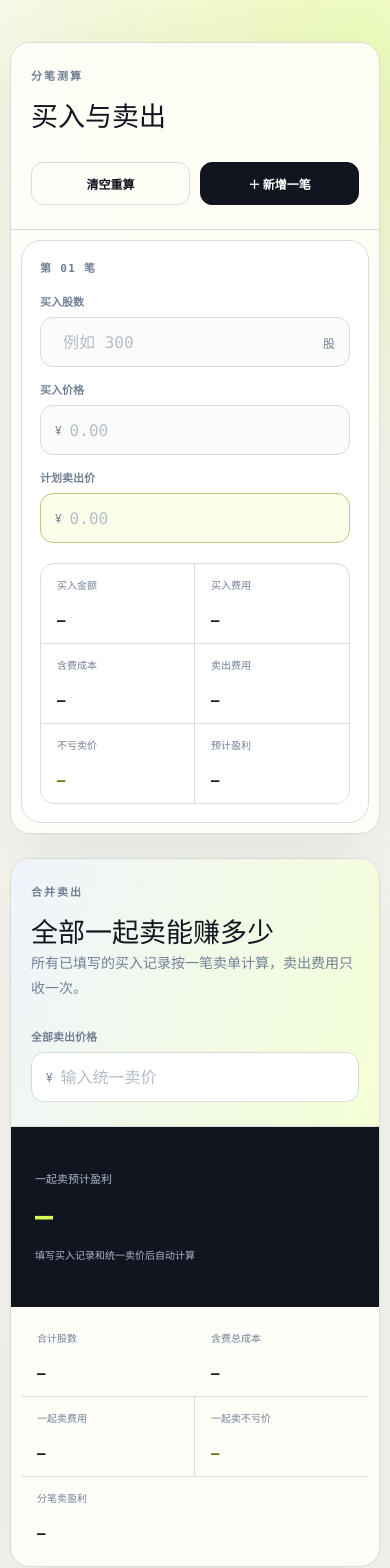
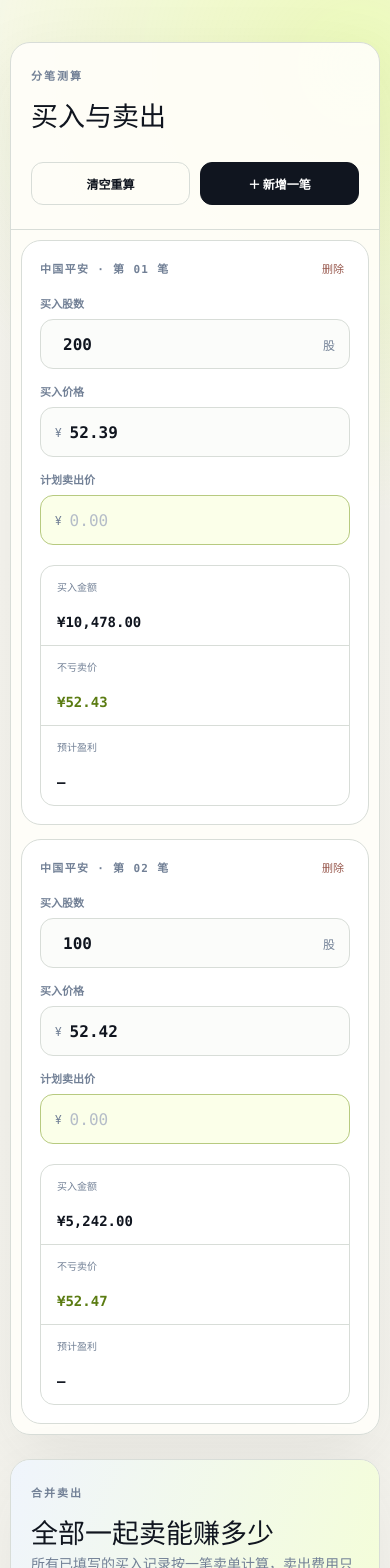
Before and after one commit to ai-stock-cn/private-stock-ledger-web, a Next.js app: page / in a window 390 px wide. Shown: the top 1568 px of the page. Built offline with nearby package versions, Linux system fonts and the light colour scheme.

Commit message:
Prefill Ping An trade lots

```diff
--- a/app/PortfolioCalculator.tsx
+++ b/app/PortfolioCalculator.tsx
@@ -10,6 +10,7 @@ import {
 
 type TradeInput = {
   id: string;
+  stockName?: string;
   shares: string;
   buyPrice: string;
   sellPrice: string;
@@ -23,12 +24,22 @@ const FIXED_RATES: AShareFeeRates = {
   priceTick: 0.01,
 };
 
-const INITIAL_TRADE: TradeInput = {
-  id: "trade-1",
-  shares: "",
-  buyPrice: "",
-  sellPrice: "",
-};
+const INITIAL_TRADES: TradeInput[] = [
+  {
+    id: "ping-an-1",
+    stockName: "中国平安",
+    shares: "200",
+    buyPrice: "52.39",
+    sellPrice: "",
+  },
+  {
+    id: "ping-an-2",
+    stockName: "中国平安",
+    shares: "100",
+    buyPrice: "52.42",
+    sellPrice: "",
+  },
+];
 
 const money = new Intl.NumberFormat("zh-CN", {
   minimumFractionDigits: 2,
@@ -41,7 +52,7 @@ const price = new Intl.NumberFormat("zh-CN", {
 const integer = new Intl.NumberFormat("zh-CN", { maximumFractionDigits: 0 });
 
 export default function PortfolioCalculator() {
-  const [trades, setTrades] = useState<TradeInput[]>([INITIAL_TRADE]);
+  const [trades, setTrades] = useState<TradeInput[]>(() => initialTrades());
   const [combinedSellPrice, setCombinedSellPrice] = useState("");
 
   const calculations = useMemo(() => trades.map((trade) => {
@@ -65,6 +76,7 @@ export default function PortfolioCalculator() {
     const validRows = calculations.filter((item) => item.buy);
     const totalShares = validRows.reduce((sum, item) => sum + item.shares, 0);
     const totalCost = validRows.reduce((sum, item) => sum + (item.buy?.totalCost ?? 0), 0);
+    const totalBuyAmount = validRows.reduce((sum, item) => sum + (item.buy?.grossAmount ?? 0), 0);
     const targetPrice = positiveNumber(combinedSellPrice);
     const sale = totalShares && totalCost && targetPrice
       ? calculateProfitAtPrice(totalShares, totalCost, targetPrice, FIXED_RATES)
@@ -81,6 +93,7 @@ export default function PortfolioCalculator() {
     return {
       totalShares,
       totalCost,
+      totalBuyAmount,
       targetPrice,
       sale,
       minimum,
@@ -89,7 +102,7 @@ export default function PortfolioCalculator() {
     };
   }, [calculations, combinedSellPrice]);
 
-  function updateTrade(id: string, field: keyof Omit<TradeInput, "id">, value: string) {
+  function updateTrade(id: string, field: "shares" | "buyPrice" | "sellPrice", value: string) {
     setTrades((current) => current.map((trade) => (
       trade.id === id ? { ...trade, [field]: value } : trade
     )));
@@ -105,12 +118,12 @@ export default function PortfolioCalculator() {
   function removeTrade(id: string) {
     setTrades((current) => {
       const next = current.filter((trade) => trade.id !== id);
-      return next.length ? next : [{ ...INITIAL_TRADE, id: createId() }];
+      return next.length ? next : [{ id: createId(), shares: "", buyPrice: "", sellPrice: "" }];
     });
   }
 
   function resetCalculator() {
-    setTrades([{ ...INITIAL_TRADE }]);
+    setTrades(initialTrades());
     setCombinedSellPrice("");
   }
 
@@ -132,7 +145,7 @@ export default function PortfolioCalculator() {
           {calculations.map(({ trade, buy, sale, minimum }, index) => (
             <article className="trade-card" key={trade.id}>
               <div className="trade-title">
-                <span>第 {String(index + 1).padStart(2, "0")} 笔</span>
+                <span>{trade.stockName ? `${trade.stockName} · ` : ""}第 {String(index + 1).padStart(2, "0")} 笔</span>
                 {trades.length > 1 ? (
                   <button type="button" onClick={() => removeTrade(trade.id)} aria-label={`删除第 ${index + 1} 笔`}>
                     删除
@@ -190,9 +203,6 @@ export default function PortfolioCalculator() {
 
               <div className="result-grid">
                 <ResultItem label="买入金额" value={buy ? `¥${money.format(buy.grossAmount)}` : "—"} />
-                <ResultItem label="买入费用" value={buy ? `¥${money.format(buy.totalFees)}` : "—"} />
-                <ResultItem label="含费成本" value={buy ? `¥${money.format(buy.totalCost)}` : "—"} />
-                <ResultItem label="卖出费用" value={sale ? `¥${money.format(sale.totalFees)}` : "—"} />
                 <ResultItem
                   label="不亏卖价"
                   value={minimum ? `¥${price.format(minimum.minimumProfitPrice)}` : "—"}
@@ -247,8 +257,7 @@ export default function PortfolioCalculator() {
           </div>
           <div className="combined-details">
             <ResultItem label="合计股数" value={combined.totalShares ? `${integer.format(combined.totalShares)} 股` : "—"} />
-            <ResultItem label="含费总成本" value={combined.totalCost ? `¥${money.format(combined.totalCost)}` : "—"} />
-            <ResultItem label="一起卖费用" value={combined.sale ? `¥${money.format(combined.sale.totalFees)}` : "—"} />
+            <ResultItem label="总买入金额" value={combined.totalBuyAmount ? `¥${money.format(combined.totalBuyAmount)}` : "—"} />
             <ResultItem
               label="一起卖不亏价"
               value={combined.minimum ? `¥${price.format(combined.minimum.minimumProfitPrice)}` : "—"}
@@ -264,7 +273,7 @@ export default function PortfolioCalculator() {
       </section>
 
       <footer>
-        计算口径：买入含佣金与过户费；卖出含佣金、过户费与印花税。结果用于交易计划参考，请以券商最终交割单为准。
+        买卖费用已按内置费率自动计入，结果用于交易计划参考，请以券商最终交割单为准。
       </footer>
     </main>
   );
@@ -307,3 +316,7 @@ function createId() {
     ? crypto.randomUUID()
     : `trade-${Date.now()}-${Math.random().toString(16).slice(2)}`;
 }
+
+function initialTrades() {
+  return INITIAL_TRADES.map((trade) => ({ ...trade }));
+}
--- a/app/globals.css
+++ b/app/globals.css
@@ -228,7 +228,7 @@ label > span {
 
 .result-grid {
   display: grid;
-  grid-template-columns: repeat(6, minmax(0, 1fr));
+  grid-template-columns: repeat(3, minmax(0, 1fr));
   margin-top: 20px;
   border: 1px solid var(--line);
   border-radius: 14px;
@@ -357,18 +357,6 @@ footer {
     grid-template-columns: 1fr;
   }
 
-  .result-grid {
-    grid-template-columns: repeat(3, minmax(0, 1fr));
-  }
-
-  .result-item:nth-child(3) {
-    border-right: 0;
-  }
-
-  .result-item:nth-child(-n + 3) {
-    border-bottom: 1px solid var(--line);
-  }
-
   .combined-results {
     grid-template-columns: 1fr;
   }
@@ -414,20 +402,16 @@ footer {
   }
 
   .result-grid {
-    grid-template-columns: repeat(2, minmax(0, 1fr));
+    grid-template-columns: 1fr;
   }
 
   .result-item,
   .result-item:nth-child(3) {
-    border-right: 1px solid var(--line);
+    border-right: 0;
     border-bottom: 1px solid var(--line);
   }
 
-  .result-item:nth-child(even) {
-    border-right: 0;
-  }
-
-  .result-item:nth-last-child(-n + 2) {
+  .result-item:last-child {
     border-bottom: 0;
   }
 
@@ -445,7 +429,4 @@ footer {
     padding: 10px;
   }
 
-  .combined-details .result-item:nth-last-child(2) {
-    border-bottom: 1px solid var(--line);
-  }
 }
```
